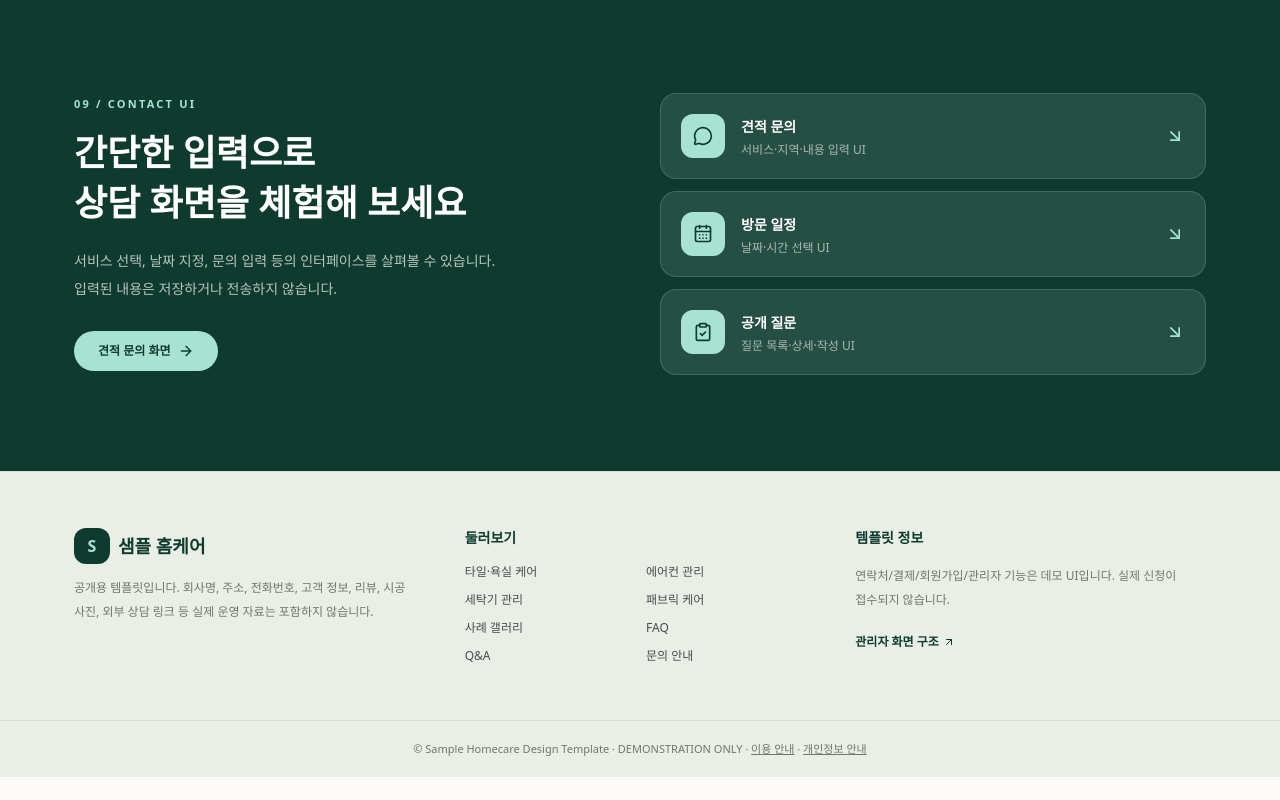
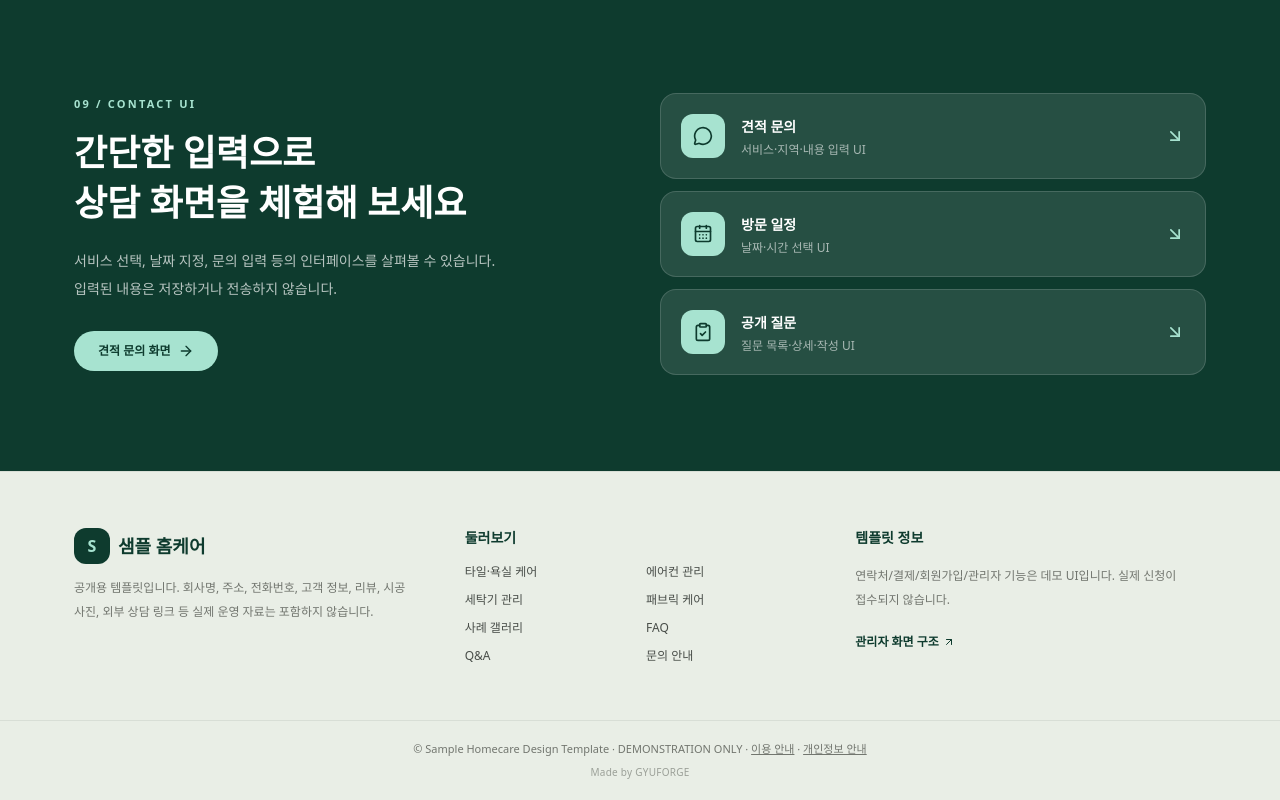
Before and after one commit to kutaelee/homecare-ui-template, a Next.js app: page / in a window 1280 px wide. Shown: the part 6431-7231 px from the top of the page. Before the commit the page ends 7208 px from the top, so only its background shows below. Built offline with nearby package versions, Linux system fonts and the light colour scheme; a web font is replaced by a local one.

Commit message:
feat: add subtle GYUFORGE footer credit

```diff
--- a/src/components/Footer.tsx
+++ b/src/components/Footer.tsx
@@ -8,6 +8,7 @@ export default function Footer() {
    <div><b className="mb-4 block text-sm text-primary">둘러보기</b><div className="grid grid-cols-2 gap-3 text-xs text-charcoal/80">{services.map(s=><Link key={s.slug} href={`/services/${s.slug}`}>{s.title}</Link>)}<Link href="/cases">사례 갤러리</Link><Link href="/faq">FAQ</Link><Link href="/qna">Q&A</Link><Link href="/contact">문의 안내</Link></div></div>
    <div><b className="mb-4 block text-sm text-primary">템플릿 정보</b><p className="mb-4 text-xs leading-6 text-soft-gray">연락처/결제/회원가입/관리자 기능은 데모 UI입니다. 실제 신청이 접수되지 않습니다.</p><Link href="/admin" className="inline-flex items-center gap-1 text-xs font-bold text-primary">관리자 화면 구조 <ArrowUpRight className="size-3"/></Link></div>
   </div>
-  <div className="border-t border-brand-border px-4 py-5 text-center text-[11px] text-soft-gray">© Sample Homecare Design Template · DEMONSTRATION ONLY · <Link className="underline" href="/terms">이용 안내</Link> · <Link className="underline" href="/privacy">개인정보 안내</Link></div>
+  <div className="border-t border-brand-border px-4 py-5 text-center text-[11px] text-soft-gray">© Sample Homecare Design Template · DEMONSTRATION ONLY · <Link className="underline" href="/terms">이용 안내</Link> · <Link className="underline" href="/privacy">개인정보 안내</Link><div className="mt-2 text-center text-[10px] tracking-wide text-soft-gray/65">Made by <a href="https://gyuforge.com/" target="_blank" rel="noopener noreferrer" className="font-medium underline-offset-2 transition-colors hover:text-primary hover:underline">GYUFORGE</a></div>
+  </div>
  </footer>;
 }
```
